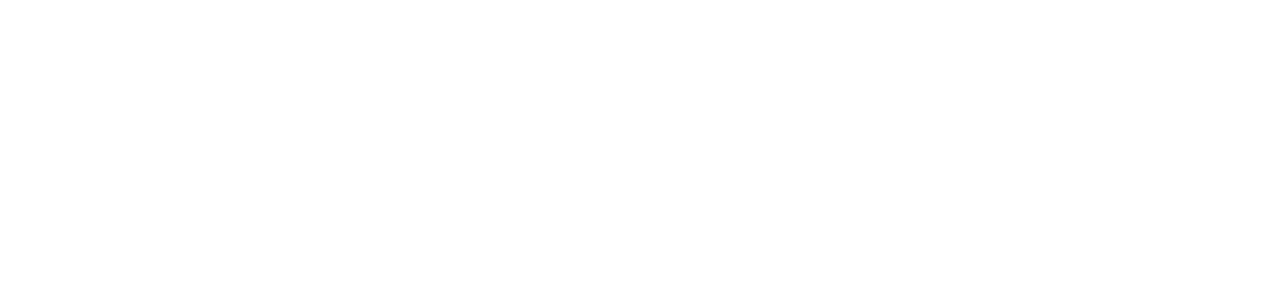
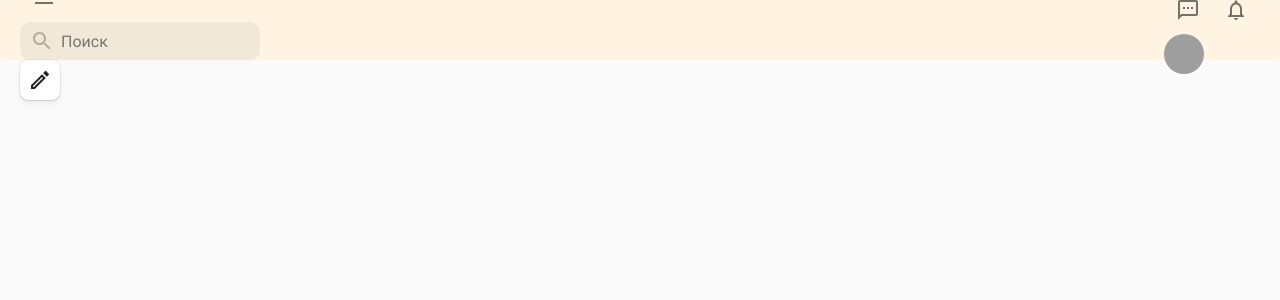
Before and after one commit to tragedyHub/tjournal, a Next.js app in the folder front-end/: page / in a window 1280 px wide. Shown: the top 300 px of the page. Built offline with nearby package versions, Linux system fonts and the light colour scheme; grey boxes are pictures that could not be loaded.

Commit message:
finish header

```diff
--- /dev/null
+++ b/front-end/components/Header/Header.module.scss
@@ -0,0 +1,55 @@
+.root {
+    display: flex;
+    align-items: center;
+    justify-content: space-between;
+	background-color: #fff4e2!important;
+    padding: 0 20px;
+    height: 60px;
+}
+
+.headerLeft {
+    display: flex;
+}
+
+.logo {
+    width: 32px;
+    height: 42px;
+    margin-right: 20px;
+    margin-left: 10px;
+}
+
+.penButton {
+    padding: 0!important;
+    height: 40px!important;
+    width: 40px!important;
+    min-width: 40px!important;
+}
+
+.searchBlock {
+    position: relative;
+    margin-right: 15px;
+    svg {
+        position: absolute;
+        top: 7px;
+        left: 10px;
+        opacity: 0.3;
+    }
+
+    input {
+        width: 240px;
+        height: 38px;
+        border: 0;
+        border-radius: 10px;
+        background: rgba(0,0,0,0.05);
+        font-size: 16px;
+        padding-left: 40px;
+        transition: all .1s ease-in-out;
+        border: 1px solid transparent;
+
+        &:hover {
+            border-color: darken(#FFF4e2, 15%);
+            background: #fff;
+            box-shadow: 0 0 0 3px rgb(229 160 64 / 12%);
+        }
+    }
+}
--- /dev/null
+++ b/front-end/components/Header/index.tsx
@@ -0,0 +1,50 @@
+import React from "react";
+import { Paper, Button, IconButton, Avatar } from "@material-ui/core";
+
+import {
+	SearchOutlined as SearchIcon,
+	CreateOutlined as PenIcon,
+	SmsOutlined as MessageIcon,
+	NotificationsNoneOutlined as NotificationIcon,
+	Menu as MenuIcon,
+} from "@material-ui/icons";
+
+import styles from "./Header.module.scss";
+
+export const Header: React.FC = () => {
+	return (
+		<Paper classes={{ root: styles.root }} elevation={0}>
+			<div className="d-flex align-center">
+				<IconButton>
+					<MenuIcon />
+				</IconButton>
+				<svg className={styles.logo} viewBox="0 0 24 25">
+					<path fill="#e8a426" d="M0 19h8.5v6H0v-6z"></path>
+					<path d="M0 7h8.5v18l6.5-6V7h9V0H0v7z"></path>
+					<path fill="rgba(0,0,0,0.15)" d="M7.5 19h1v6l-1-6z"></path>
+				</svg>
+
+				<div className={styles.searchBlock}>
+					<SearchIcon />
+					<input type="text" placeholder="Поиск" />
+				</div>
+				<Button variant="contained" className={styles.penButton}>
+					<PenIcon />
+				</Button>
+			</div>
+			<div className="d-flex align-center">
+				<IconButton>
+					<MessageIcon />
+				</IconButton>
+				<IconButton>
+					<NotificationIcon />
+				</IconButton>
+				<Avatar
+					className="ml-15"
+					alt="Remy sharp"
+					src="https://avatars.githubusercontent.com/u/43935004?v=4"
+				/>
+			</div>
+		</Paper>
+	);
+};
--- a/front-end/pages/_app.tsx
+++ b/front-end/pages/_app.tsx
@@ -1,8 +1,16 @@
-import '../styles/globals.css'
 import type { AppProps } from 'next/app'
+import "macro-css"
+import "../styles/globals.css"
+import { CssBaseline, MuiThemeProvider } from '@material-ui/core'
+import {theme} from "../theme"
 
 function MyApp({ Component, pageProps }: AppProps) {
-  return <Component {...pageProps} />
+  return (
+    <MuiThemeProvider theme={theme}>
+      <CssBaseline />
+      <Component {...pageProps}/>
+    </MuiThemeProvider>
+  )
 }
 
 export default MyApp
--- a/front-end/pages/index.tsx
+++ b/front-end/pages/index.tsx
@@ -1,17 +1,28 @@
-import type { NextPage } from 'next'
-import Head from 'next/head'
+import type { NextPage } from "next";
+import Head from "next/head";
+import { Paper } from "@material-ui/core";
+import { Header } from "../components/Header";
 
 const Home: NextPage = () => {
-  return (
-    <div>
-      <Head>
-        <title>Create Next App</title>
-        <meta name="description" content="Generated by create next app" />
-        <link rel="icon" href="/favicon.ico" />
-      </Head>
+	return (
+		<div>
+			<Head>
+				<title>TJournal</title>
+				<meta
+					name="description"
+					content="Generated by create next app"
+				/>
+				<link rel="icon" href="/favicon.ico" />
+				<link rel="preconnect" href="https://fonts.googleapis.com" />
+				<link rel="preconnect" href="https://fonts.gstatic.com" />
+				<link
+					href="https://fonts.googleapis.com/css2?family=Roboto:ital,wght@0,100;0,300;0,400;0,500;0,700;0,900;1,100;1,300;1,400;1,500;1,700;1,900&display=swap"
+					rel="stylesheet"
+				></link>
+			</Head>
+			<Header />
+		</div>
+	);
+};
 
-    </div>
-  )
-}
-
-export default Home
+export default Home;
--- a/front-end/styles/globals.css
+++ b/front-end/styles/globals.css
@@ -2,8 +2,7 @@
 body {
   padding: 0;
   margin: 0;
-  font-family: -apple-system, BlinkMacSystemFont, Segoe UI, Roboto, Oxygen,
-    Ubuntu, Cantarell, Fira Sans, Droid Sans, Helvetica Neue, sans-serif;
+  font-family: "Roboto", "Helvetica Neue", sans-serif;
 }
 
 a {
@@ -13,4 +12,6 @@
 
 * {
   box-sizing: border-box;
+  outline: none;
+  font-family: "Roboto", sans-serif;
 }
--- /dev/null
+++ b/front-end/theme.ts
@@ -0,0 +1,22 @@
+import { createTheme } from "@material-ui/core";
+
+export const theme = createTheme({
+	overrides: {
+		MuiButton: {
+            root: {
+                borderRadius: "8px",
+            },
+			contained: {
+				backgroundColor: "white",
+				boxShadow:
+					"0 1px 1px rgb(0 0 0 / 15%), 0 4px 7px rgb(0 0 0 / 5%), 0 -1px 0 rgb(0 0 0 / 5%), -1px 0 0 rgb(0 0 0 / 5%), 1px 0 0 rgb(0 0 0 / 5%)",
+
+				"&:hover": {
+					backgroundColor: "white",
+					boxShadow:
+						"0 1px 1px rgb(0 0 0 / 18%), 0 4px 7px rgb(0 0 0 / 8%), 0 -1px 0 rgb(0 0 0 / 8%), -1px 0 0 rgb(0 0 0 / 8%), 1px 0 0 rgb(0 0 0 / 8%)",
+				},
+			},
+		},
+	},
+});
```
Also changed, not shown: front-end/package.json (+5 -2 lines), front-end/styles/Home.module.css (deleted, +0 -116 lines), front-end/tsconfig.json (+15 -4 lines), 1 other file (tests, documents, lock files or other folders).
